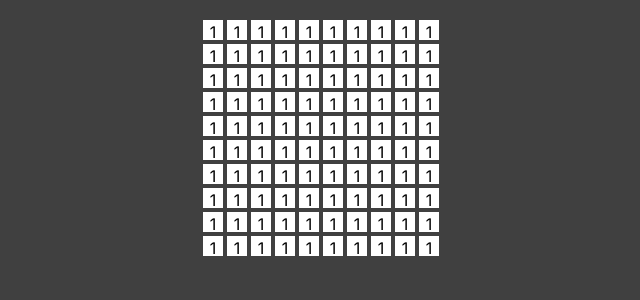
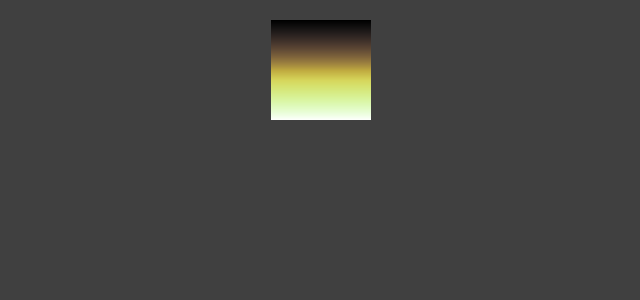
Before and after one commit to HrishikShaji/hrishixui, a Next.js app: page / in a window 1280 px wide. Shown: the top 300 px of the page, without its empty margins (319-959 px from the left). Built offline with nearby package versions, Linux system fonts and the light colour scheme.

Commit message:
InputColor colors hsl colors rendered

```diff
--- a/app/components/InputColor.tsx
+++ b/app/components/InputColor.tsx
@@ -1,21 +1,39 @@
+export type Color = {
+  hue: number;
+  saturation: number;
+  light: number;
+};
+
 export const InputColor = () => {
   const grids = () => {
-    const grids: string[][] = [];
-    for (let r = 0; r < 10; r++) {
+    const cols = 100;
+    let grids: Color[][] = [];
+    for (let r = 0; r < cols; r++) {
       grids[r] = [];
-      for (let c = 0; c < 10; c++) {
-        grids[r][c] = "1";
+      for (let c = 0; c < cols; c++) {
+        grids[r][c] = {
+          hue: c * (100 / cols),
+          saturation: c * (100 / cols),
+          light: c * (100 / cols),
+        };
       }
     }
     return (
-      <div className="flex gap-1">
+      <div className="flex ">
         {grids.map((grid, i) => (
-          <div key={i} className="flex flex-col gap-1">
-            {grid.map((item, k) => (
-              <div key={k} className="w-5 h-5 bg-white text-center">
-                {item}
-              </div>
-            ))}
+          <div key={i} className="flex flex-col">
+            {grid.map((item, k) => {
+              console.log(item);
+              return (
+                <div
+                  style={{
+                    backgroundColor: `hsl(${item.hue},${item.saturation}%,${item.light}%)`,
+                  }}
+                  key={k}
+                  className="w-[1px] h-[1px] bg-white text-center"
+                ></div>
+              );
+            })}
           </div>
         ))}
       </div>
```
